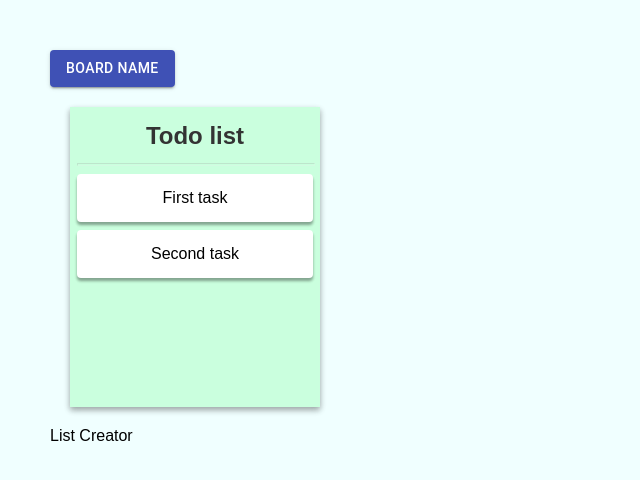
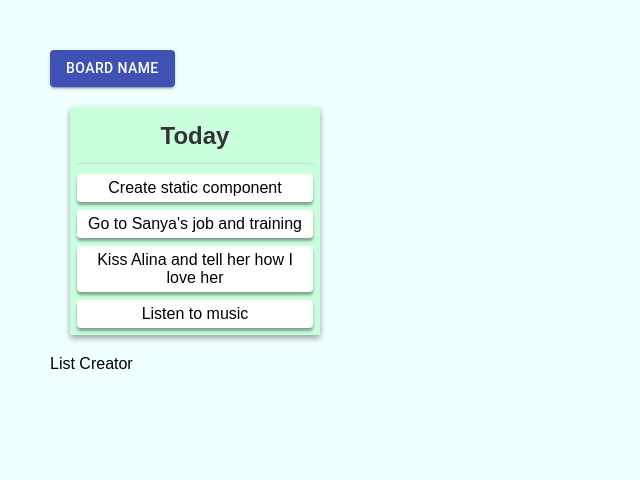
Before and after one commit to george-koshil/clone-trello, a React (Create React App) app: page / in a window 1280 px wide. Shown: the top 480 px of the page, without its empty margins (0-640 px from the left). Built offline with nearby package versions, Linux system fonts and the light colour scheme.

Commit message:
Edit TaskList's style

```diff
--- a/src/App.css
+++ b/src/App.css
@@ -5,7 +5,7 @@
 .TaskList {
    margin: 20px;
    width: 250px;
-   height: 300px;
+   padding-bottom: 7px;
    box-shadow: 0 3px 6px rgba(0,0,0,0.16), 0 3px 6px rgba(0,0,0,0.23);
    background-color: rgb(202, 255, 222);
 
@@ -24,7 +24,7 @@
 }
 
 .Card {
-   width: 236px;
+   width: 226px;
    background-color: white;
    margin-right: 7px;
    margin-top: 8px;
@@ -32,8 +32,7 @@
    border-radius: 4px;
    box-shadow: rgba(0, 0, 0, 0.16) 0 3px 3px, rgba(0, 0, 0, 0.23) 0 3px 3px;
    text-align: center;
-   padding-top: 15px;
-   padding-bottom: 15px;
+   padding: 5px;
 }
 
 hr {
--- a/src/components/Card.js
+++ b/src/components/Card.js
@@ -1,9 +1,11 @@
 import React from "react";
+import Checkbox from '@material-ui/core/Checkbox';
 
 function Card({text}) {
     return(
         <div className='Card'>
             {text}
+
         </div>
     )
 }
--- a/src/components/TaskList.js
+++ b/src/components/TaskList.js
@@ -2,13 +2,16 @@ import React from "react";
 import Card from "./Card";
 import TaskListTitle from "./TaskListTitle";
 
+
 function TaskList() {
     return(
         <div className='TaskList'>
-            <TaskListTitle title='Todo list'/>
+            <TaskListTitle title='Today'/>
             <hr />
-            <Card text='First task'/>
-            <Card text='Second task' />
+            <Card text='Create static component'/>
+            <Card text="Go to Sanya's job and training" />
+            <Card text='Kiss Alina and tell her how I love her' />
+            <Card text='Listen to music' />
         </div>
     )
 
```
